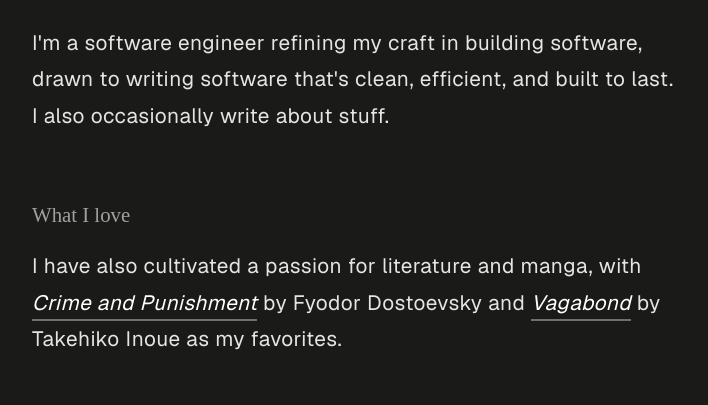
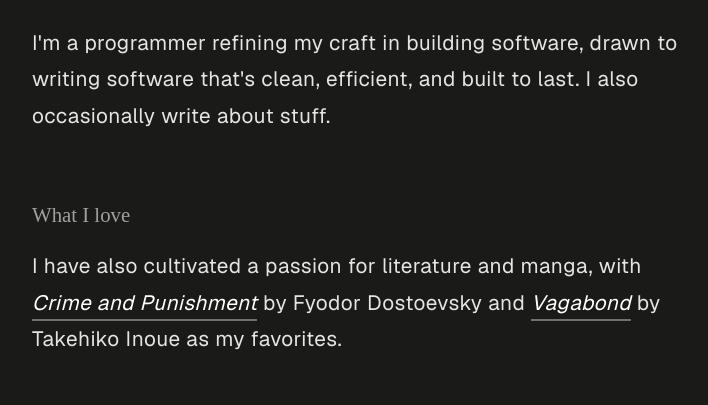
Before and after one commit to kwame-Owusu/portfolio-website, an Astro site: page / in a window 1280 px wide. Shown: the part 271-676 px from the top of the page, without its empty margins (283-991 px from the left). Built offline with nearby package versions, Linux system fonts and the light colour scheme; Astro itself is replaced by a stand-in of ours; a web font is replaced by a local one.

Commit message:
programmer

```diff
--- a/src/pages/index.astro
+++ b/src/pages/index.astro
@@ -24,7 +24,7 @@ import { experiences } from "../data/experiences";
       </div>
       <div class="about animate__animated animate__fadeInUp">
         <p>
-          I'm a software engineer refining my craft in building software, drawn to writing software that's clean, efficient, and built to last. I also occasionally write about stuff.
+          I'm a programmer refining my craft in building software, drawn to writing software that's clean, efficient, and built to last. I also occasionally write about stuff.
         </p>
 
         <br/>
```
